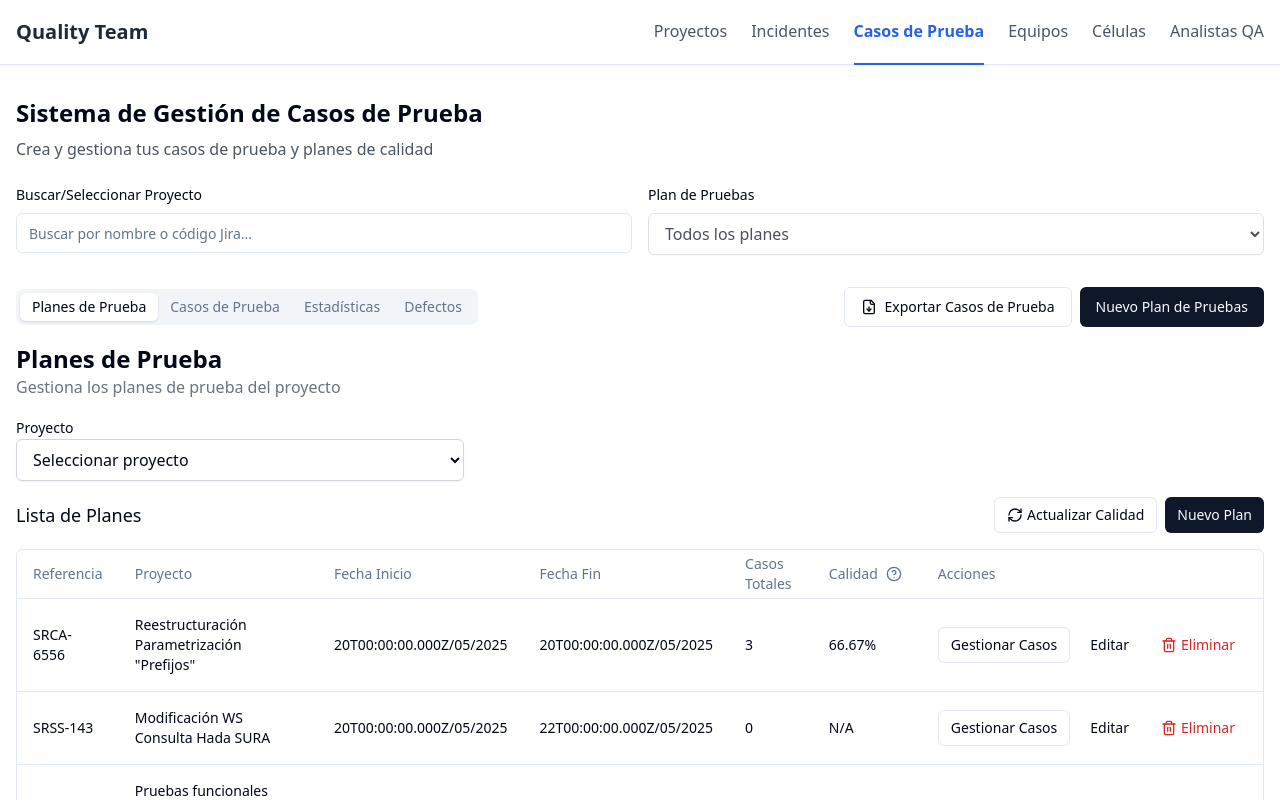
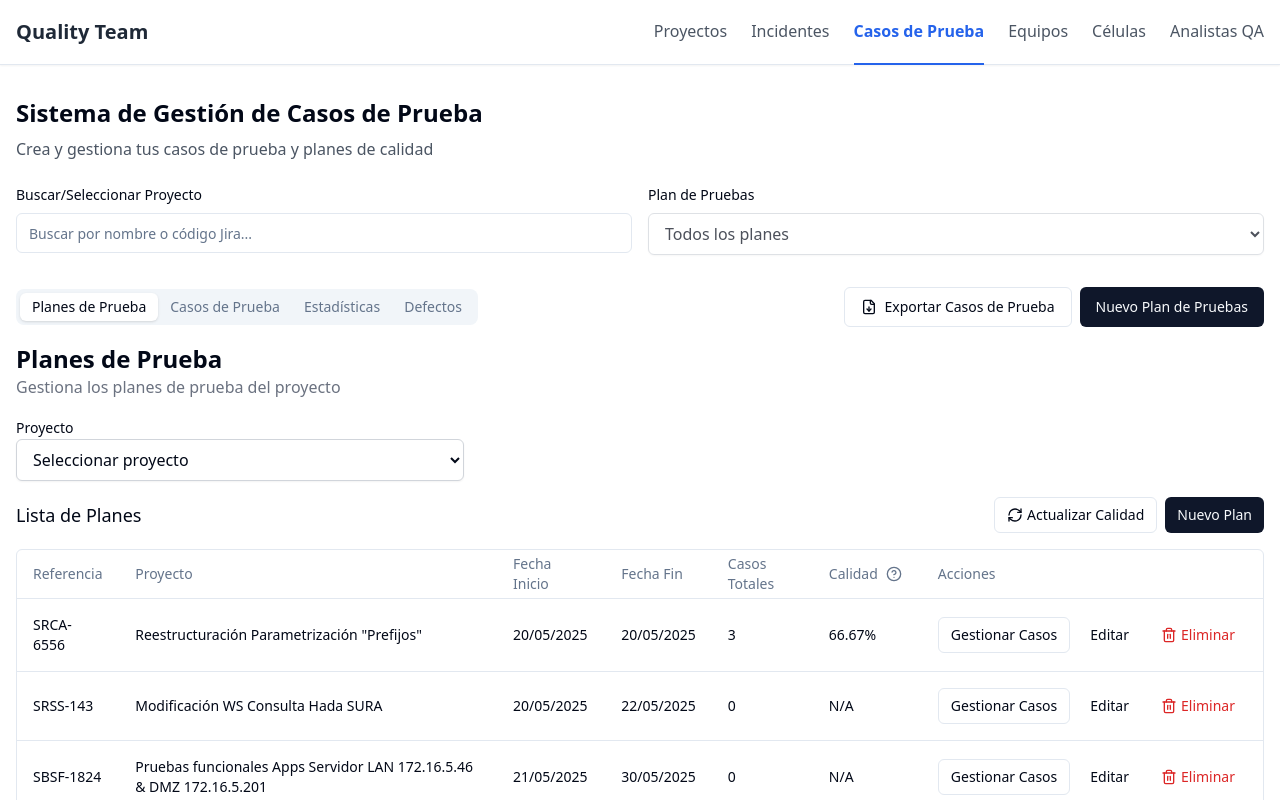
Before and after one commit to sergio129/quality-team-demo, a Next.js app: page /casos-prueba in a window 1280 px wide. Shown: the top 800 px of the page. Built offline with nearby package versions, Linux system fonts and the light colour scheme.

Commit message:
ajuste horas y fechas

```diff
--- a/src/components/testcases/TestCaseDefectTracker.tsx
+++ b/src/components/testcases/TestCaseDefectTracker.tsx
@@ -45,6 +45,9 @@ export default function TestCaseDefectTracker({ projectId, testPlanId }: TestCas
   useEffect(() => {
     if (selectedTestCase && selectedTestCase.defects && selectedTestCase.defects.length > 0) {
       loadDefectsForTestCase();
+    } else if (selectedTestCase) {
+      // Si no hay defectos, establecer un arreglo vacío
+      setDefects([]);
     }
   }, [selectedTestCase]);
 
--- a/src/components/testcases/TestCasePlanManager.tsx
+++ b/src/components/testcases/TestCasePlanManager.tsx
@@ -27,12 +27,36 @@ import { TestPlan } from '@/models/TestCase';
 
 // Función para formatear fechas evitando problemas de zona horaria
 function formatDateWithoutTimezone(dateString: string): string {
-  // Separar la fecha YYYY-MM-DD
-  const parts = dateString.split('-');
-  if (parts.length !== 3) return dateString;
+  try {
+    // Intentar crear un objeto Date
+    const date = new Date(dateString);
 
-  // Formatear como DD/MM/YYYY
-  return `${parts[2]}/${parts[1]}/${parts[0]}`;
+    // Verificar si la fecha es válida
+    if (isNaN(date.getTime())) {
+      // Si el formato es como "22T00:00:00.000Z/05/2025", intenta extraer las partes
+      if (dateString.includes('/')) {
+        const parts = dateString.split('/');
+        if (parts.length === 3) {
+          const day = parts[0].split('T')[0];
+          const month = parts[1];
+          const year = parts[2];
+          return `${day.padStart(2, '0')}/${month.padStart(2, '0')}/${year}`;
+        }
+      }
+      // Si no se puede procesar el formato especial, devolver la cadena original
+      return dateString;
+    }
+
+    // Formatear como DD/MM/YYYY
+    const day = date.getDate().toString().padStart(2, '0');
+    const month = (date.getMonth() + 1).toString().padStart(2, '0');
+    const year = date.getFullYear();
+
+    return `${day}/${month}/${year}`;
+  } catch (error) {
+    console.error("Error formateando fecha:", error);
+    return dateString;
+  }
 }
 
 interface TestCasePlanManagerProps {
```
